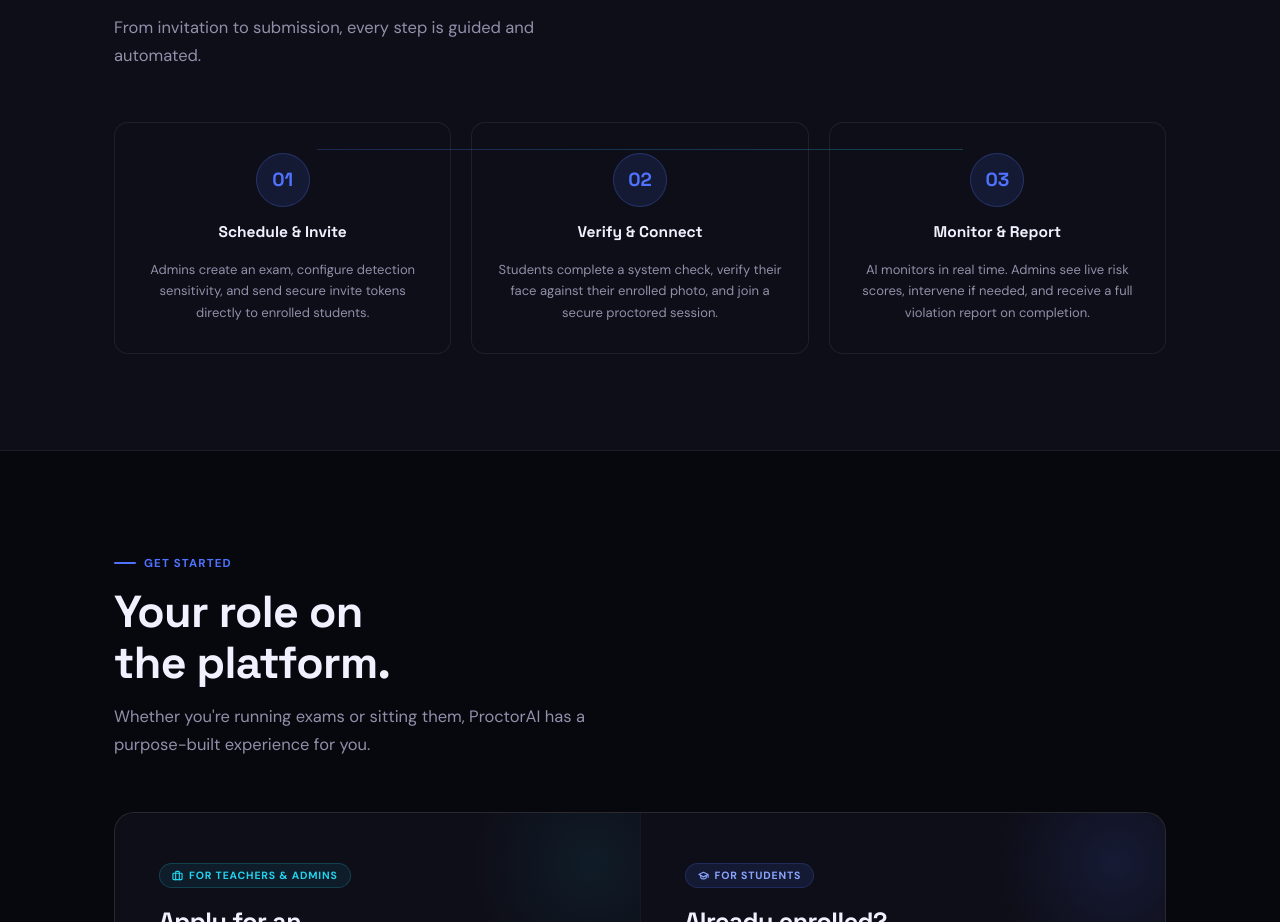
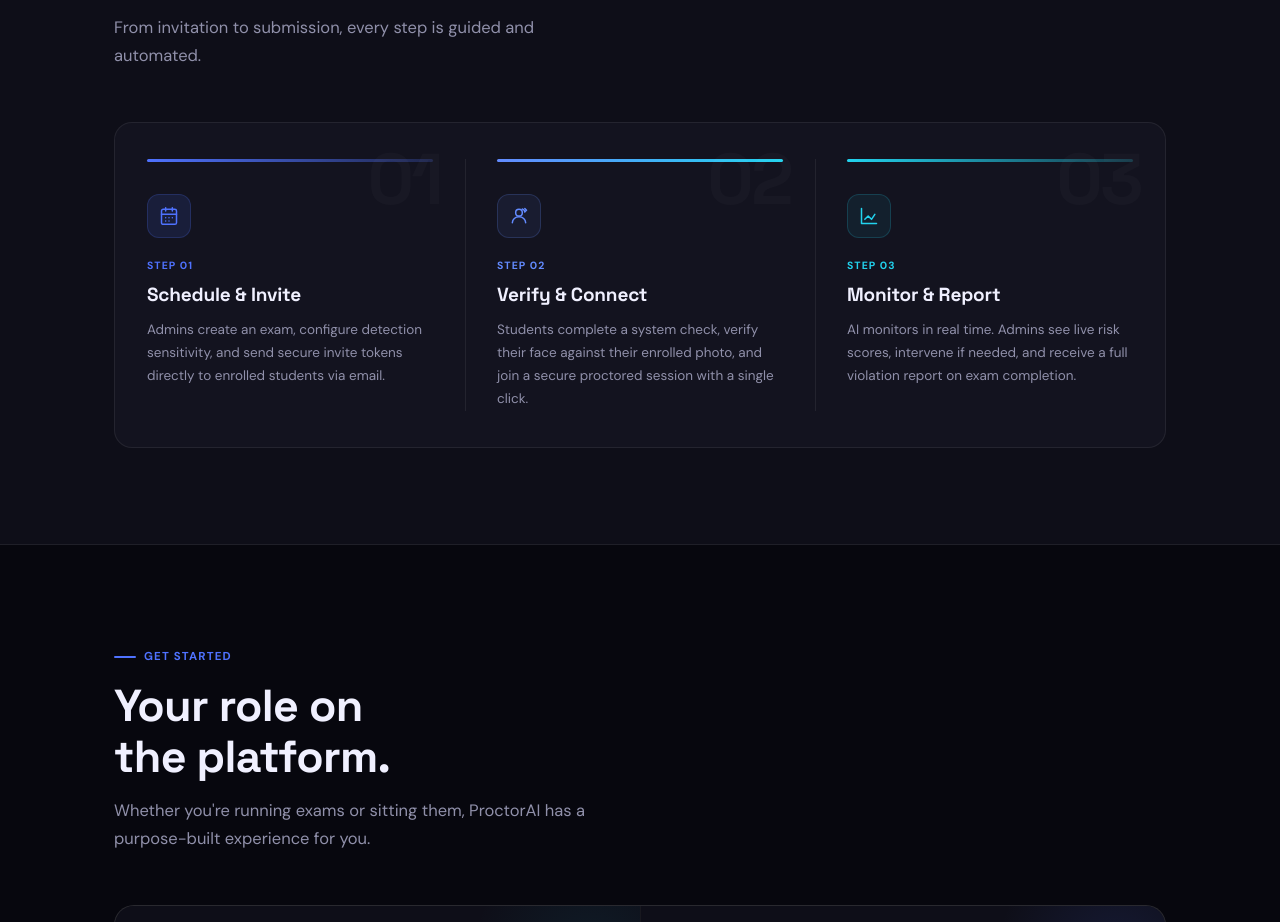
Before and after one commit to krushangshah18/exam-proctoring-ai, a Next.js app in the folder client/: page / in a window 1280 px wide. Shown: the part 2366-3288 px from the top of the page. Built offline with nearby package versions, Linux system fonts and the light colour scheme.

Commit message:
landing page UI change

```diff
--- a/client/src/app/page.tsx
+++ b/client/src/app/page.tsx
@@ -307,27 +307,61 @@ export default function LandingPage() {
         /* STEPS */
         .lp-steps {
           display: grid; grid-template-columns: repeat(3, 1fr);
-          gap: 20px; margin-top: 52px; position: relative;
-        }
-        .lp-steps::before {
-          content: ''; position: absolute; top: 27px; left: calc(16.66% + 28px); right: calc(16.66% + 28px);
-          height: 1px; background: linear-gradient(90deg, var(--blue), var(--cyan)); opacity: 0.25; pointer-events: none;
+          gap: 0; margin-top: 56px; position: relative;
         }
         .lp-step {
-          display: flex; flex-direction: column; align-items: center;
-          text-align: center; gap: 14px; padding: 30px 22px;
-          border-radius: 14px; background: var(--surface); border: 1px solid var(--border);
-          transition: border-color 0.25s, background 0.25s;
+          position: relative;
+          padding: 36px 32px 36px;
+          border-radius: 0;
+          display: flex; flex-direction: column; gap: 0;
         }
-        .lp-step:hover { border-color: rgba(99,139,255,0.35); background: var(--surface2); }
-        .lp-step-num {
-          width: 54px; height: 54px; border-radius: 50%;
-          background: var(--blue-dim); border: 1.5px solid rgba(79,114,255,0.28);
-          display: flex; align-items: center; justify-content: center;
-          font-family: 'Space Grotesk', sans-serif; font-size: 19px; font-weight: 800; color: var(--blue);
+        /* Vertical dividers between cards */
+        .lp-step + .lp-step::before {
+          content: ''; position: absolute; left: 0; top: 36px; bottom: 36px;
+          width: 1px; background: var(--border);
         }
-        .lp-step-h3 { font-family: 'Space Grotesk', sans-serif; font-size: 15.5px; font-weight: 700; color: var(--text); }
-        .lp-step-p { font-size: 13px; color: var(--muted2); line-height: 1.65; }
+        /* Top accent bar per step */
+        .lp-step-bar {
+          height: 3px; border-radius: 2px; margin-bottom: 32px;
+          background: linear-gradient(90deg, var(--blue), rgba(79,114,255,0.2));
+        }
+        .lp-step:nth-child(2) .lp-step-bar {
+          background: linear-gradient(90deg, #638BFF, var(--cyan));
+        }
+        .lp-step:nth-child(3) .lp-step-bar {
+          background: linear-gradient(90deg, var(--cyan), rgba(34,211,238,0.2));
+        }
+        /* Ghost number watermark */
+        .lp-step-ghost {
+          position: absolute; top: 20px; right: 24px;
+          font-family: 'Space Grotesk', sans-serif; font-size: 72px; font-weight: 700;
+          color: rgba(255,255,255,0.025); line-height: 1; pointer-events: none; user-select: none;
+          letter-spacing: -0.04em;
+        }
+        /* Icon badge */
+        .lp-step-icon {
+          width: 44px; height: 44px; border-radius: 12px; margin-bottom: 20px;
+          background: var(--blue-dim); border: 1px solid rgba(79,114,255,0.2);
+          display: flex; align-items: center; justify-content: center; flex-shrink: 0;
+        }
+        .lp-step:nth-child(2) .lp-step-icon {
+          background: rgba(99,139,255,0.08); border-color: rgba(99,139,255,0.2);
+        }
+        .lp-step:nth-child(3) .lp-step-icon {
+          background: rgba(34,211,238,0.07); border-color: rgba(34,211,238,0.18);
+        }
+        /* Step label */
+        .lp-step-tag {
+          font-size: 10.5px; font-weight: 700; letter-spacing: 0.1em; text-transform: uppercase;
+          color: var(--blue); margin-bottom: 10px;
+        }
+        .lp-step:nth-child(2) .lp-step-tag { color: #638BFF; }
+        .lp-step:nth-child(3) .lp-step-tag { color: var(--cyan); }
+        .lp-step-h3 {
+          font-family: 'Space Grotesk', sans-serif; font-size: 19px; font-weight: 700;
+          color: var(--text); margin-bottom: 12px; letter-spacing: -0.01em; line-height: 1.2;
+        }
+        .lp-step-p { font-size: 13.5px; color: var(--muted2); line-height: 1.7; }
 
         /* SPLIT CTA */
         .lp-split {
@@ -422,8 +456,8 @@ export default function LandingPage() {
           .lp-dash-grid { grid-template-columns: 1fr 1fr; }
           .lp-dash-grid .lp-cell:nth-child(3) { display: none; }
           .lp-trust-item { padding: 0 18px; }
-          .lp-steps { grid-template-columns: 1fr; }
-          .lp-steps::before { display: none; }
+          .lp-step + .lp-step::before { display: none; }
+          .lp-step { padding: 28px 22px; }
           .lp-split { grid-template-columns: 1fr; }
           .lp-footer { flex-direction: column; text-align: center; padding: 28px 24px; }
           .lp-feat-grid { grid-template-columns: 1fr; }
@@ -621,18 +655,64 @@ export default function LandingPage() {
           <h2 className="lp-s-h2">Up and running<br />in three steps.</h2>
           <p className="lp-s-sub">From invitation to submission, every step is guided and automated.</p>
 
-          <div className="lp-steps">
-            {[
-              { n: '01', title: 'Schedule & Invite', desc: 'Admins create an exam, configure detection sensitivity, and send secure invite tokens directly to enrolled students.' },
-              { n: '02', title: 'Verify & Connect', desc: 'Students complete a system check, verify their face against their enrolled photo, and join a secure proctored session.' },
-              { n: '03', title: 'Monitor & Report', desc: 'AI monitors in real time. Admins see live risk scores, intervene if needed, and receive a full violation report on completion.' },
-            ].map(s => (
-              <div key={s.n} className="lp-step">
-                <div className="lp-step-num">{s.n}</div>
-                <h3 className="lp-step-h3">{s.title}</h3>
-                <p className="lp-step-p">{s.desc}</p>
+          {/* Step cards — borderless grid with top accent bars */}
+          <div style={{
+            marginTop: '52px',
+            border: '1px solid var(--border)',
+            borderRadius: '18px',
+            overflow: 'hidden',
+            display: 'grid',
+            gridTemplateColumns: 'repeat(3,1fr)',
+            background: 'var(--surface2)',
+          }}>
+            {/* Step 1 */}
+            <div className="lp-step">
+              <div className="lp-step-ghost">01</div>
+              <div className="lp-step-bar" />
+              <div className="lp-step-icon">
+                {/* Calendar/schedule icon */}
+                <svg width="20" height="20" viewBox="0 0 24 24" fill="none" stroke="#4F72FF" strokeWidth="1.8" strokeLinecap="round" strokeLinejoin="round">
+                  <rect x="3" y="4" width="18" height="18" rx="2"/><path d="M16 2v4M8 2v4M3 10h18"/>
+                  <path d="M8 14h.01M12 14h.01M16 14h.01M8 18h.01M12 18h.01"/>
+                </svg>
               </div>
-            ))}
+              <div className="lp-step-tag">Step 01</div>
+              <h3 className="lp-step-h3">Schedule & Invite</h3>
+              <p className="lp-step-p">Admins create an exam, configure detection sensitivity, and send secure invite tokens directly to enrolled students via email.</p>
+            </div>
+
+            {/* Step 2 */}
+            <div className="lp-step">
+              <div className="lp-step-ghost">02</div>
+              <div className="lp-step-bar" />
+              <div className="lp-step-icon">
+                {/* Face/verify icon */}
+                <svg width="20" height="20" viewBox="0 0 24 24" fill="none" stroke="#638BFF" strokeWidth="1.8" strokeLinecap="round" strokeLinejoin="round">
+                  <circle cx="12" cy="8" r="4"/>
+                  <path d="M4 20c0-4 3.6-7 8-7s8 3 8 7"/>
+                  <path d="M16 3.5A4 4 0 0 1 19 7" /><path d="M19 3l2 2-2 2"/>
+                </svg>
+              </div>
+              <div className="lp-step-tag">Step 02</div>
+              <h3 className="lp-step-h3">Verify & Connect</h3>
+              <p className="lp-step-p">Students complete a system check, verify their face against their enrolled photo, and join a secure proctored session with a single click.</p>
+            </div>
+
+            {/* Step 3 */}
+            <div className="lp-step">
+              <div className="lp-step-ghost">03</div>
+              <div className="lp-step-bar" />
+              <div className="lp-step-icon">
+                {/* Chart/report icon */}
+                <svg width="20" height="20" viewBox="0 0 24 24" fill="none" stroke="#22D3EE" strokeWidth="1.8" strokeLinecap="round" strokeLinejoin="round">
+                  <path d="M3 3v18h18"/>
+                  <path d="M7 16l4-4 4 4 4-6"/>
+                </svg>
+              </div>
+              <div className="lp-step-tag">Step 03</div>
+              <h3 className="lp-step-h3">Monitor & Report</h3>
+              <p className="lp-step-p">AI monitors in real time. Admins see live risk scores, intervene if needed, and receive a full violation report on exam completion.</p>
+            </div>
           </div>
         </div>
       </div>
```
